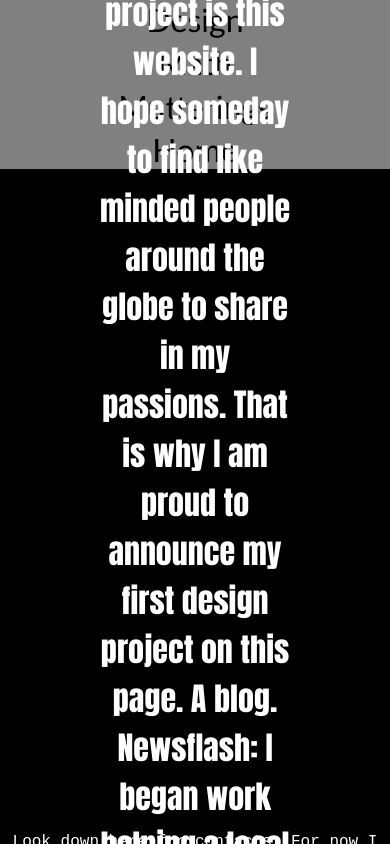
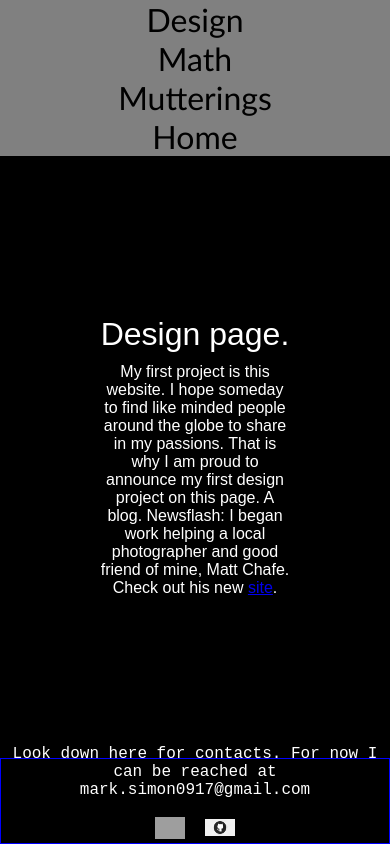
Before and after one commit to markgsimon/website, a React (Create React App) app: page /Design in a window 390 px wide. Shown: the top 844 px of the page. Built offline with nearby package versions, Linux system fonts and the light colour scheme; grey boxes are pictures that could not be loaded.

Commit message:
added media queries to get rid of content overflow on home page and desgin page

```diff
--- a/src/components/Navbar/styles.js
+++ b/src/components/Navbar/styles.js
@@ -29,7 +29,7 @@ export const LabelRow = styled.div`
 
 
 export const Label = styled.div`
-    font-family: 'Gill Sans', 'Gill Sans MT', Calibri, 'Trebuchet MS', sans-serif;
+    font-family: 'Gill Sans';
     border-radius: 10px;
     font-size: 2em;
     align-self: center;
@@ -42,7 +42,7 @@ export const Label = styled.div`
 
 export const Title = styled.div`
 
-    font-family: -apple-system, BlinkMacSystemFont, 'Segoe UI', Roboto, Oxygen, Ubuntu, Cantarell, 'Open Sans', 'Helvetica Neue', sans-serif;
+    font-family: Ubuntu;
     font-size: 2em;
     color: #FFFFFF;
 
--- a/src/pages/Design/styles.js
+++ b/src/pages/Design/styles.js
@@ -9,16 +9,23 @@ export const DesignContent = styled.div`
 `;
 
 export const Title = styled.div`
-    font-family: monospace;
+    font-family: sans-serif;
     font-size: 3em;
     color: white;
+    @media screen and (max-width: 768px){
+        font-size: 2em;
+        margin-bottom: 5%;
+    }
 
 `;
 
 export const Text = styled.div`
-    font-family: Impact, Haettenschweiler, 'Arial Narrow Bold', sans-serif;
+    font-family:  sans-serif;
     color: white;
     font-size: 2em;
     text-align: center;
+    @media screen and (max-width: 768px){
+        font-size: 1em;
+    }
 
 `;
--- a/src/pages/Home/styles.js
+++ b/src/pages/Home/styles.js
@@ -6,18 +6,24 @@ export const HomeContent = styled.div`
     align-items: center;
     justify-content: center;
     width: 80%;
+    height: 100%;
+    @media screen and (max-width: 768px){
+    }
 `;
 
 
 export const HomepageTitle = styled.div`
-    font-family: fantasy;
+    font-family: sans-serif;
     color: white;
     font-size: 2em;
 `;
 
 export const HomePageDescription = styled.div`
-    font-family: cursive;
+    font-family: sans-serif;
     color: white;
     font-size: 2em;
     width: 50%;
+    @media screen and (max-width: 768px){
+        font-size: 1em;
+    }
 `;
--- a/src/pages/PageWrapper/styles.js
+++ b/src/pages/PageWrapper/styles.js
@@ -4,7 +4,7 @@ import styled from "styled-components";
 export const PageContainer = styled.div`
     display: flex;
     flex-direction: column;
-    height: 100%;
+    height: 100vh;
     width: 100%;
     /* padding: 2%; */
 `;
```
